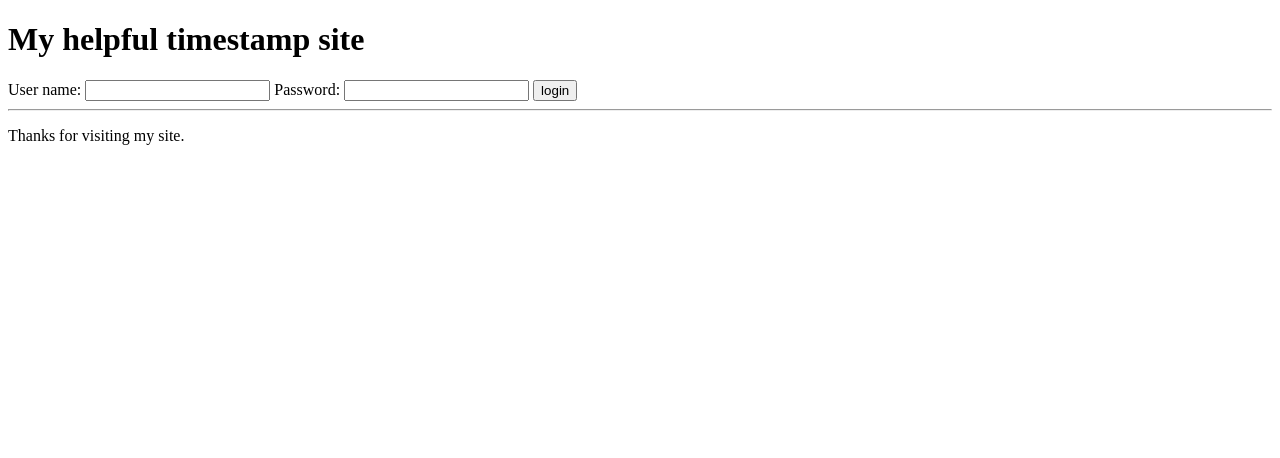
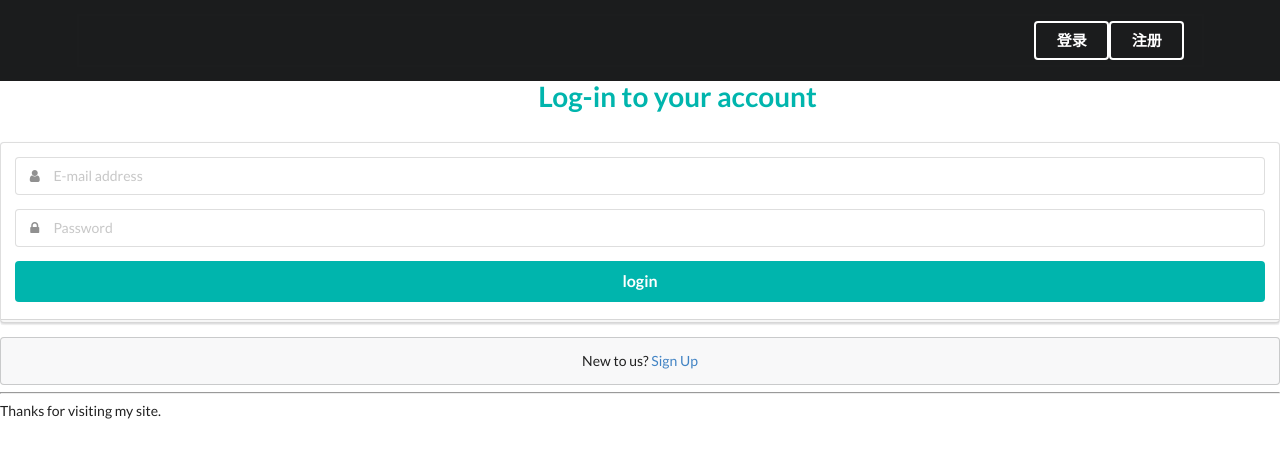
Before and after one commit to xfsaid/django-myproject, a Django app: page /accounts/login/ in a window 1280 px wide. Shown: the top 458 px of the page. Run offline with Django 3.2, Linux system fonts and the light colour scheme.

Commit message:
login css

```diff
--- a/account/templates/base.html
+++ /dev/null
@@ -1,14 +0,0 @@
-<!DOCTYPE HTML PUBLIC "-//W3C//DTD HTML 4.01//EN">
-<html lang="en">
-<head>
-    <title>{% block title %}{% endblock %}</title>
-</head>
-<body>
-    <h1>My helpful timestamp site</h1>
-    {% block content %}{% endblock %}
-    {% block footer %}
-    <hr>
-    <p>Thanks for visiting my site.</p>
-    {% endblock %}
-</body>
-</html>
--- a/account/templates/registration/login.html
+++ b/account/templates/registration/login.html
@@ -1,19 +1,48 @@
 {% extends "base.html" %}
 
+{% block title %} login page{% endblock%}
+
 {% block content %}
-
   {% if form.errors %}
     <p class="error">Sorry, that's not a valid username or password</p>
   {% endif %}
 
-  <form action="" method="post">{% csrf_token %}
-    <label for="username">User name:</label>
-    <input type="text" name="username" value="" id="username">
-    <label for="password">Password:</label>
-    <input type="password" name="password" value="" id="password">
+  <div class="ui middle aligned center aligned grid">
+    <div class="column">
+      <h2 class="ui teal image header">
+        <img src="" class="image">
+        <div class="content">
+          <h1>Log-in to your account</h1>
+        </div>
+      </h2>
 
-    <input type="submit" value="login" />
-    <input type="hidden" name="next" value="{{ next|escape }}" />
-  </form>
+      <form action="" method="post" class="ui large form">{% csrf_token %}
+        <div class="ui stacked segment">
+
+          <div class="field">
+            <div class="ui left icon input">
+              <i class="user icon"></i>
+              <input type="text" name="username" id="username" placeholder="E-mail address">
+            </div>
+          </div>
+
+          <div class="field">
+            <div class="ui left icon input">
+              <i class="lock icon"></i>
+              <input type="password" name="password" id="password" placeholder="Password">
+            </div>
+          </div>
+
+          <input type="submit" value="login" class="ui fluid large teal submit button"/>
+        </div>
+
+        <div class="ui error message"></div>
+      </form>
+
+      <div class="ui message">
+        New to us? <a href="#">Sign Up</a>
+      </div>
+    </div>
+  </div>
 
 {% endblock %}
--- a/account/views.py
+++ b/account/views.py
@@ -6,6 +6,7 @@ from django.template import RequestContext
 from django.views.decorators.csrf import csrf_exempt
 from django.contrib import auth
 from django.contrib.auth.views import login, logout
+
 
 # Create your views here.
 
@@ -24,11 +25,12 @@ def register(request):
 
 def login_view(request):
     #request.GET['redirect_field_name'] = '/index'
-    return login(request)
+    if not request.user.is_authenticated():
+        return login(request)
 
 def logout_view(request):
-    return logout(request)#logged_out.html???
-    #return logout(request,'/index')
+    #return logout(request)#logged_out.html???
+    return logout(request,'/index')
     #return logout(request,'/','registration/login.html')
 
 # @csrf_exempt
--- /dev/null
+++ b/homepage/templates/base.html
@@ -0,0 +1,50 @@
+
+<!DOCTYPE html>
+{% load static %}
+<html lang="en">
+
+<head>
+    {% block meta %}
+    <!-- Standard Meta -->
+    <meta charset="utf-8" />
+    <meta http-equiv="X-UA-Compatible" content="IE=edge,chrome=1" />
+    <meta name="viewport" content="width=device-width, initial-scale=1.0, maximum-scale=1.0">
+    {% endblock %}
+
+    <title>{% block title %}{% endblock %}</title>
+
+    {% block contrib %}
+        <link rel="stylesheet" type="text/css" href="{% static 'semantic/dist/semantic.min.css' %}" />
+        <script src="{% static 'javascript/jquery.min.js' %}"></script>
+        <script src="{% static 'semantic/dist/semantic.min.js' %}"></script>
+    {% endblock %}
+</head>
+
+<body>
+    {% block nav %}
+    <div class="ui inverted vertical masthead center aligned segment">
+        <div class="ui container Black">
+        <div class="ui large secondary inverted pointing menu">
+            <div class="right item">
+                {% if logged_username %}
+                <a href="" class="ui inverted button">{{ logged_username }}</a>
+                <a href="/accounts/logout" class="ui inverted button">退出</a>
+                {% else %}
+                <a href="/accounts/login" class="ui inverted button">登录</a>
+                <a href="/register" class="ui inverted button">注册</a>
+                {% endif  %}
+            </div>
+        </div>
+        </div>
+    </div>
+    {% endblock %}
+
+    {% block content %} {% endblock %}
+
+    {% block footer %}
+    <hr>
+    <p>Thanks for visiting my site.</p>
+    {% endblock %}
+</body>
+
+</html>
--- a/homepage/views.py
+++ b/homepage/views.py
@@ -13,6 +13,9 @@ def welcome(request):
     return HttpResponse(u"%s" % st)
 
 def index(request):
+    if request.user.is_authenticated():
+        logged_username = request.user
+
     grade_level = request.GET.get('grade_level','gradefirst')
     subject_level = request.GET.get('subject_level','chinese')
 
```
Also changed, not shown: account/templates/registration/login_simple.html (added, +23 -0 lines), homepage/templates/index.html (+16 -77 lines), db.sqlite3.
